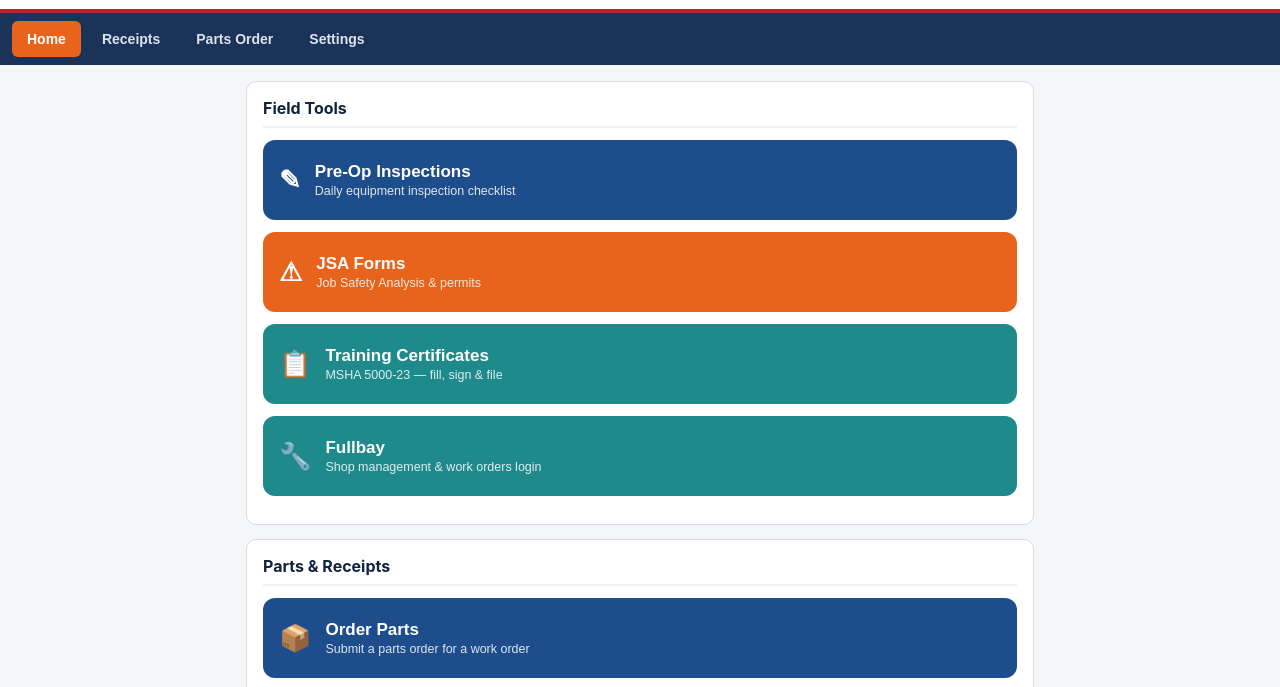
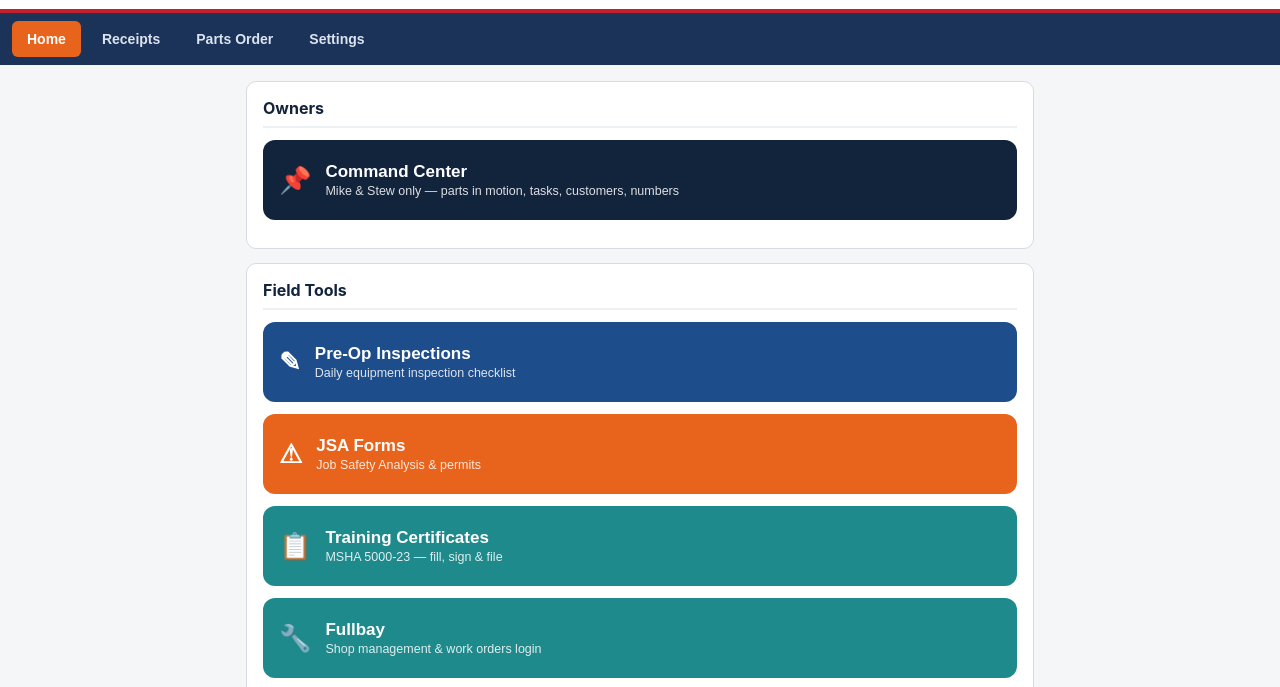
Before and after one commit to BSDS-app/bsds-app.github.io, a plain HTML site: page index.html in a window 1280 px wide. Shown: the part 63-750 px from the top of the page. Drawn offline with Linux system fonts and the light colour scheme.

Commit message:
Add Owners / Command Center tile to Launcher home

```diff
--- a/index.html
+++ b/index.html
@@ -90,6 +90,13 @@
 
 <!-- ===================== HOME TAB ===================== -->
 <section id="tab-home">
+  <div class="card">
+    <h2>Owners</h2>
+    <button type="button" class="btn big blue" onclick="window.location.href='owners.html'" style="background:var(--navy);">
+      <span class="ico">&#128204;</span>
+      <span class="txt">Command Center<small>Mike &amp; Stew only &mdash; parts in motion, tasks, customers, numbers</small></span>
+    </button>
+  </div>
   <div class="card">
     <h2>Field Tools</h2>
     <button type="button" class="btn big blue" id="openPreOpBtn">
```
